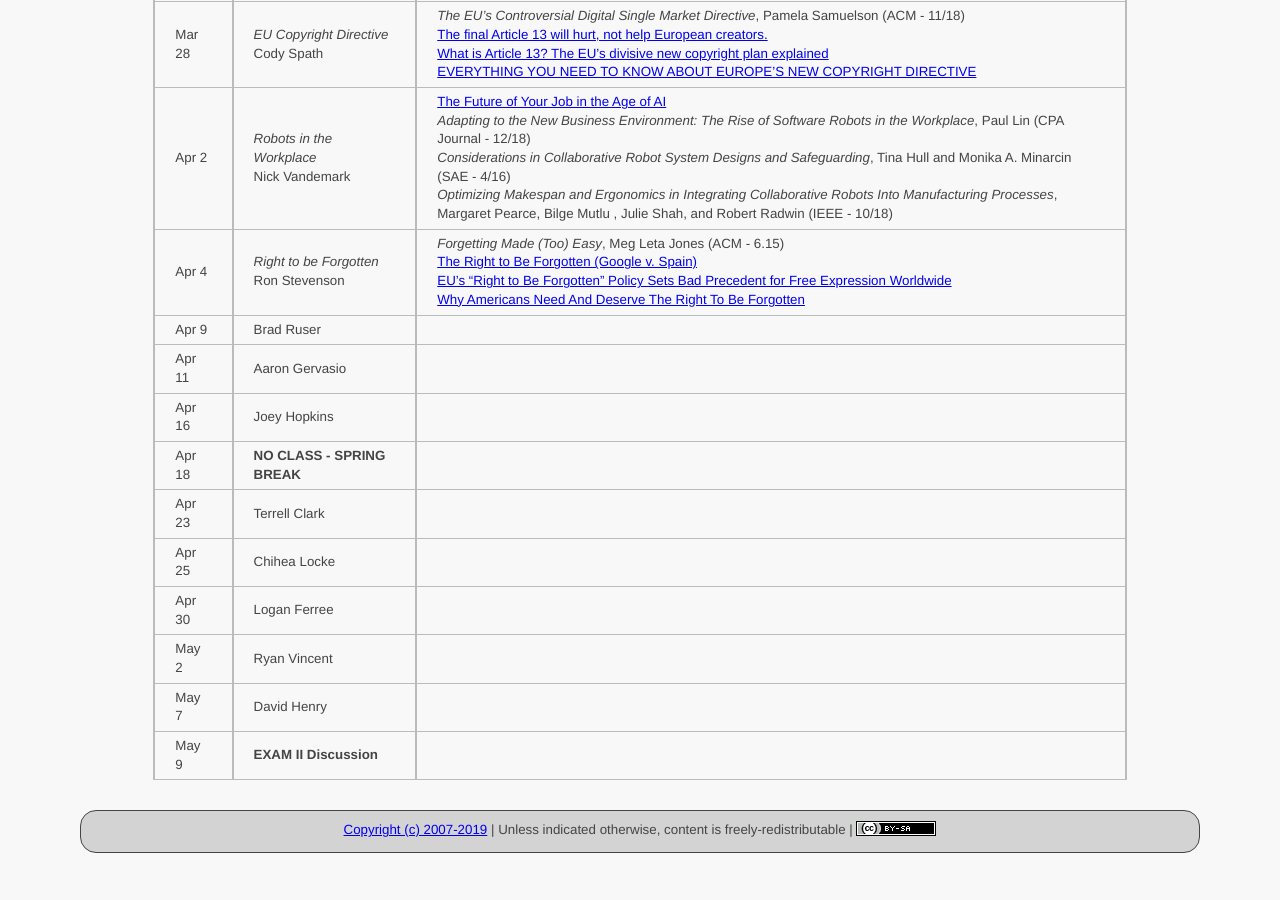
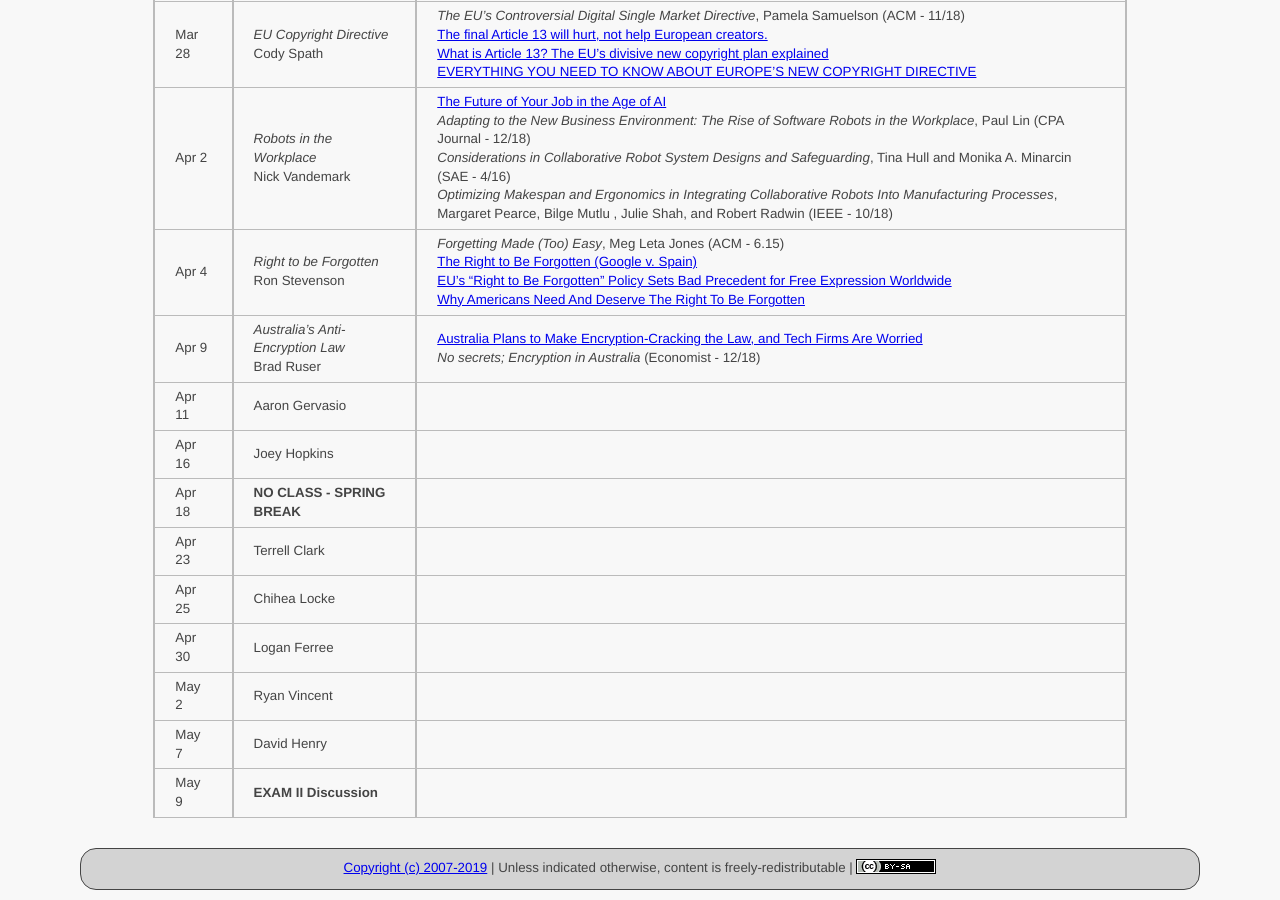
Before and after one commit to ycpcs/cs456-spring2019, a Jekyll site: the page built from schedule/index.md, in a window 1280 px wide and 900 px high, scrolled down 1465 px. Built offline with Jekyll 4.4.1, drawn with Linux system fonts in a browser that asks for light colours; before the commit the page ends 2328 px from its top, so only the background shows below that.

Commit message:
add Brad’s articles
add Brad’s articles

```diff
--- a/schedule/index.md
+++ b/schedule/index.md
@@ -35,7 +35,7 @@ All reading materials can be accessed via [Schmidt Library](http://library.ycp.e
 > Mar 28 | *EU Copyright Directive* <br /> Cody Spath | *The EU's Controversial Digital Single Market Directive*, Pamela Samuelson (ACM - 11/18) <br /> [The final Article 13 will hurt, not help European creators.](https://www.youtube.com/saveyourinternet/) <br /> [What is Article 13? The EU's divisive new copyright plan explained](https://www.wired.co.uk/article/what-is-article-13-article-11-european-directive-on-copyright-explained-meme-ban) <br /> [EVERYTHING YOU NEED TO KNOW ABOUT EUROPE’S NEW COPYRIGHT DIRECTIVE](https://www.theverge.com/2018/9/13/17854158/eu-copyright-directive-article-13-11-internet-censorship-google) |
 > Apr 2  | *Robots in the Workplace* <br /> Nick Vandemark | [The Future of Your Job in the Age of AI](https://www.youtube.com/watch?v=MMIsbl3DIL8) <br /> *Adapting to the New Business Environment: The Rise of Software Robots in the Workplace*, Paul Lin (CPA Journal - 12/18) <br /> *Considerations in Collaborative Robot System Designs and Safeguarding*, Tina Hull and Monika A. Minarcin (SAE - 4/16) <br /> *Optimizing Makespan and Ergonomics in Integrating Collaborative Robots Into Manufacturing Processes*, Margaret Pearce, Bilge Mutlu , Julie Shah, and Robert Radwin (IEEE - 10/18)  |
 > Apr 4  | *Right to be Forgotten* <br /> Ron Stevenson | *Forgetting Made (Too) Easy*, Meg Leta Jones (ACM - 6.15) <br /> [The Right to Be Forgotten (Google v. Spain)](https://epic.org/privacy/right-to-be-forgotten/) <br /> [EU’s “Right to Be Forgotten” Policy Sets Bad Precedent for Free Expression Worldwide](https://cdt.org/blog/eus-right-to-be-forgotten-policy-sets-bad-precedent-for-free-expression-worldwide/) <br /> [Why Americans Need And Deserve The Right To Be Forgotten](https://www.inc.com/joseph-steinberg/why-americans-need-deserve-right-to-be-forgotten.html) |
-> Apr 9  | Brad Ruser          | |
+> Apr 9  | *Australia's Anti-Encryption Law* <br /> Brad Ruser | [Australia Plans to Make Encryption-Cracking the Law, and Tech Firms Are Worried](https://www.wsj.com/articles/australia-plans-to-make-encryption-cracking-the-law-and-tech-firms-are-worried-1543991851) <br /> *No secrets; Encryption in Australia* (Economist - 12/18) |
 > Apr 11 | Aaron Gervasio      | |
 > Apr 16 | Joey Hopkins        | |
 > Apr 18 | **NO CLASS - SPRING BREAK** | |
```
